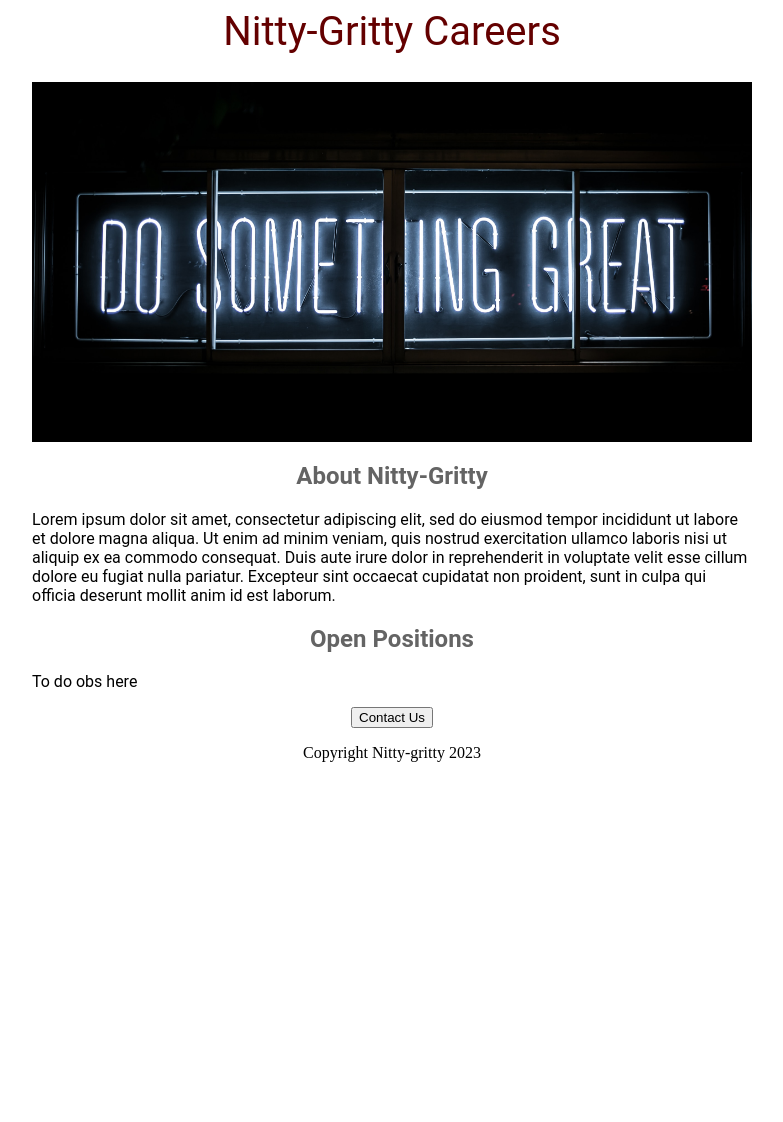
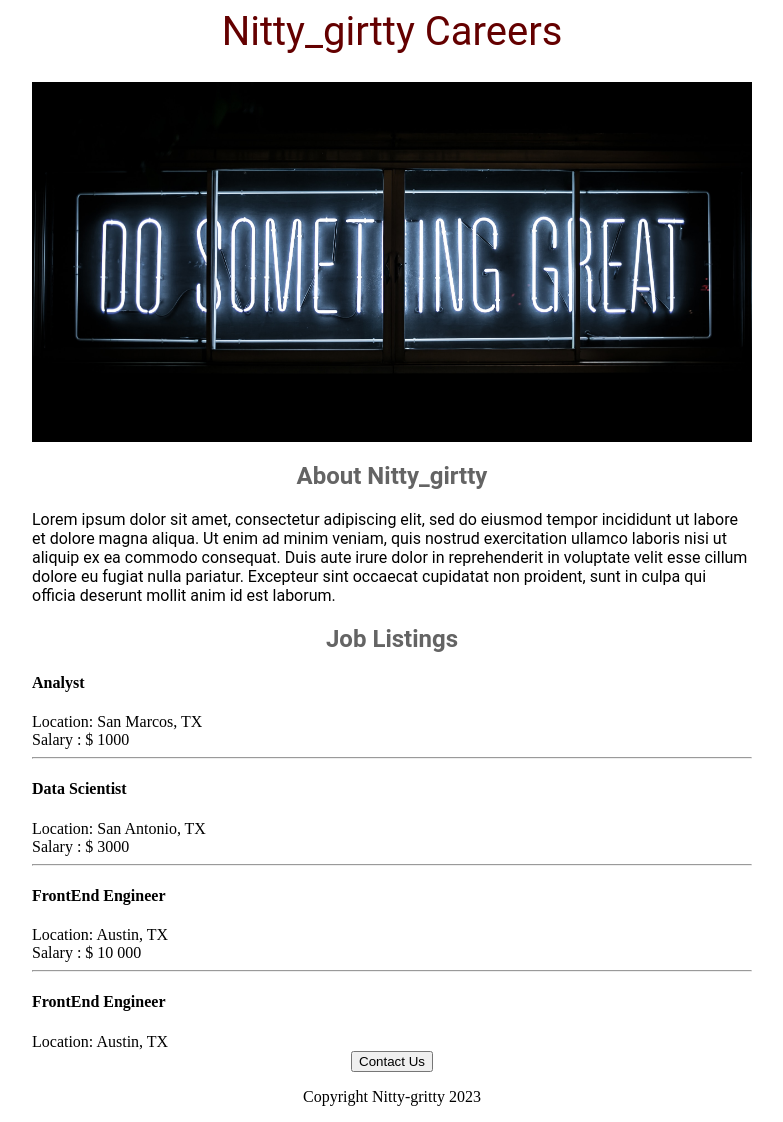
Before and after one commit to dollarcho/godwill-career-website, a Flask app: page / in a window 1280 px wide. Shown: the whole page, without its empty margins (248-1031 px from the left). Before the commit the page ends 762 px from the top, so only its background shows below. Run offline with Flask 3, Linux system fonts and the light colour scheme.

Commit message:
Jobitem.html added

```diff
--- a/app.py
+++ b/app.py
@@ -1,9 +1,35 @@
 from flask import Flask, render_template
 app = Flask(__name__)
+JOBS = [
+  {
+    "id": 1,
+    "title": "Analyst",
+    "location": "San Marcos, TX",
+    "salary": "$ 1000"
+  },
+  {
+    "id": 2,
+    "title": "Data Scientist",
+    "location": "San Antonio, TX",
+    "salary": "$ 3000"
+  },
+  {
+    "id": 3,
+    "title": "FrontEnd Engineer",
+    "location": "Austin, TX",
+    "salary": "$ 10 000"
+  },
+  {
+    "id": 4,
+    "title": "FrontEnd Engineer",
+    "location": "Austin, TX",
+  }
+]
+
 
 @app.route("/")
 def Jovian():
-  return render_template('home.html')
+  return render_template('home.html', jobs = JOBS, company_name = "Nitty_girtty")
 
 if __name__ == '__main__':
   app.run(host='0.0.0.0', debug=True)
--- a/templates/home.html
+++ b/templates/home.html
@@ -35,13 +35,19 @@
       </style>
       <body>
         <div id = "container">
-          <h1>Nitty-Gritty Careers</h1>
+          <h1>{{company_name}} Careers</h1>
         <img src="static/banner.jpg" id="banner">
-        <h2>About Nitty-Gritty</h2>
+        <h2>About {{company_name}}</h2>
         <p class="bodytext">Lorem ipsum dolor sit amet, consectetur adipiscing elit, sed do eiusmod tempor incididunt ut labore et dolore magna aliqua. Ut enim ad minim veniam, quis nostrud exercitation ullamco laboris nisi ut aliquip ex ea commodo consequat. Duis aute irure dolor in reprehenderit in voluptate velit esse cillum dolore eu fugiat nulla pariatur. Excepteur sint occaecat cupidatat non proident, sunt in culpa qui officia deserunt mollit anim id est laborum.
         </p>
-        <h2> Open Positions</h2>
-        <p class="bodytext">To do obs here</p>
+          <div>
+            <h2> Job Listings</h2>
+          <div>
+          {% for job in jobs %}
+           {% include 'jobitem.html' %}
+          {% endfor %}
+          <div>
+          </div>
           <div style="text-align: center;">
             <button>Contact Us </button>
             <p> Copyright Nitty-gritty 2023</p>
--- /dev/null
+++ b/templates/jobitem.html
@@ -0,0 +1,6 @@
+ <h4>{{job['title']}}</h4>
+ Location:  {{job['location']}}<br>
+ {% if 'salary' in job %}
+Salary : {{job['salary']}}
+<hr>
+{% endif %}
```
